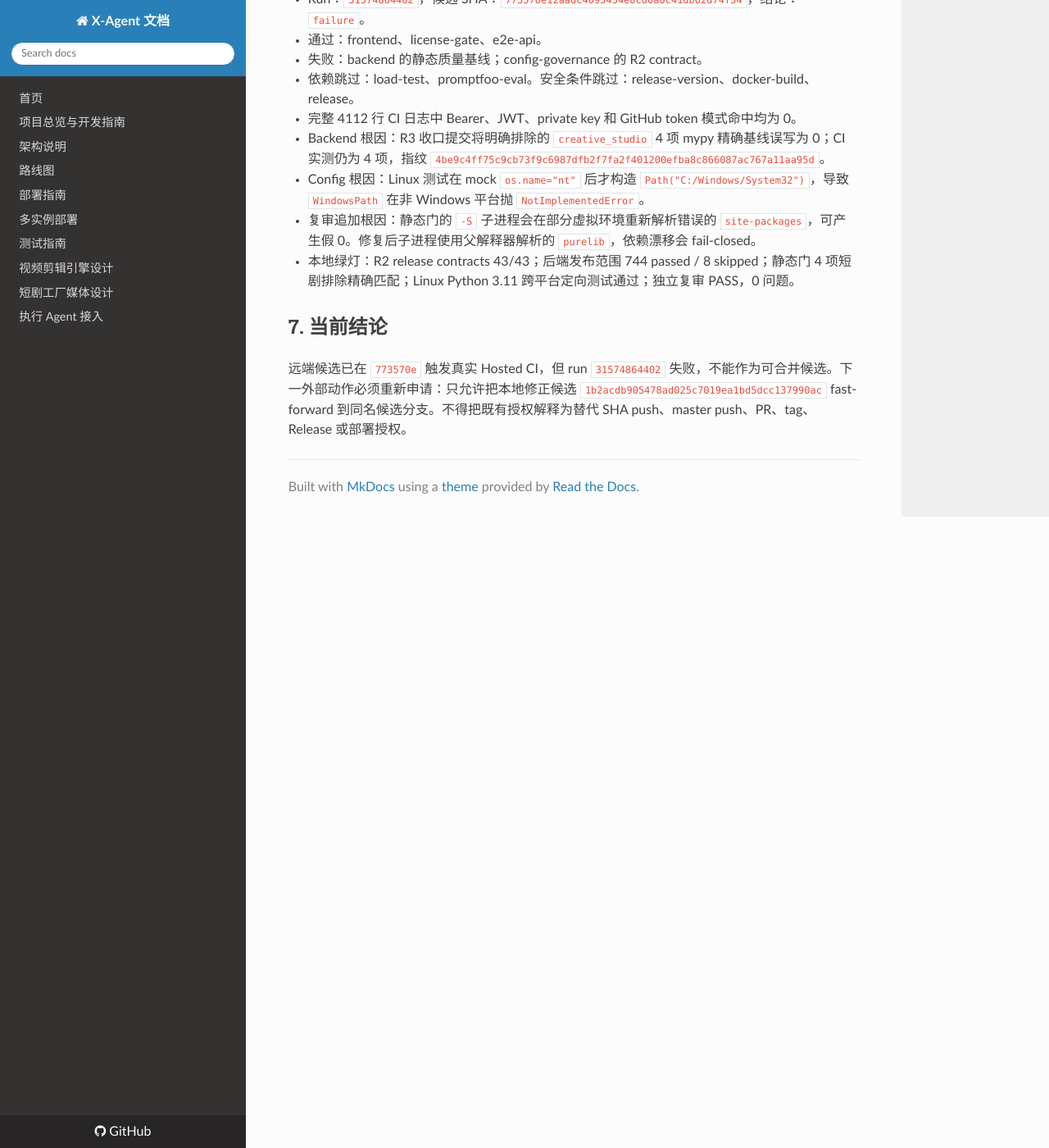
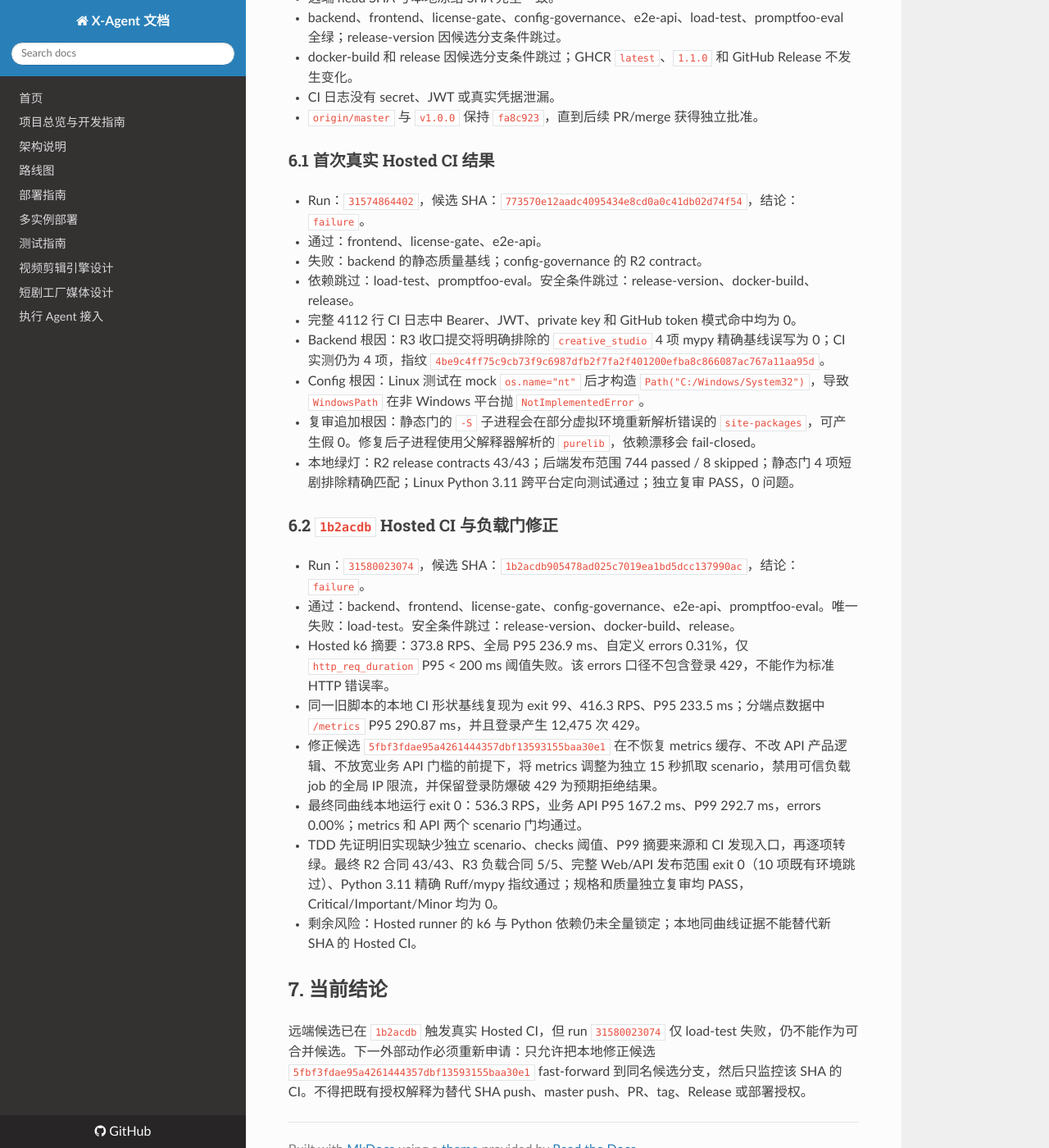
Before and after one commit to xiongpinji/xiongbao, an MkDocs documentation site: the page built from docs/coordination/reports/WEB_API_R3_RELEASE_CANDIDATE_PREFLIGHT.md, in a window 1280 px wide and 1400 px high, scrolled down 2764 px. Shown: the whole window at 82% size. Built offline with MkDocs 1.6.1, drawn with Linux system fonts in a browser that asks for light colours; nearby versions of some CDN libraries; some of the changed text lies outside the part shown.

Commit message:
docs(证据): 记录 R3 负载门修复
补记 1b2acdb Hosted CI 的唯一 load-test 失败及本地修复证据。

冻结下一次仅可推送 5fbf3fd 的授权边界，不创建 PR、标签、Release 或部署。

````diff
--- a/docs/coordination/reports/WEB_API_R3_RELEASE_CANDIDATE_PREFLIGHT.md
+++ b/docs/coordination/reports/WEB_API_R3_RELEASE_CANDIDATE_PREFLIGHT.md
@@ -8,10 +8,11 @@
 - 本地准备基线：`43b395177a0a2cd4f682417a40e449638d7ec8b9`，`master` 相对 `origin/master` ahead 116。
 - 首次候选提交 `1fb2098f0729909701f686b76ffe97c9b3409d13` 已创建远端分支，但因旧 workflow 的 branch allowlist 排除 `candidate/**`，GitHub API 精确返回该 SHA 的 workflow runs 为 0。该提交已被后续修正候选取代，不得进入 PR、master 或 tag。
 - 第二候选提交 `773570e12aadc4095434e8cd0a0c41db02d74f54` 加入 `candidate/**` push 触发合同，并保留候选分支不执行版本发布、镜像推送和 Release 的安全条件。获批快进后已触发 Hosted CI run `31574864402`，但未全绿，不可合并。
-- 当前本地修正候选：`1b2acdb905478ad025c7019ea1bd5dcc137990ac`。该提交仅修复 Hosted CI 暴露的两个门禁根因及一个复审发现的虚拟环境依赖目录漂移；未改短剧产品代码或扩大发布范围。
+- 首个可执行候选 `1b2acdb905478ad025c7019ea1bd5dcc137990ac` 已快进至远端候选分支，并触发 Hosted CI run `31580023074`。该运行仅 load-test 失败，其余可执行候选门全部通过。
+- 当前本地负载门禁修正候选：`5fbf3fdae95a4261444357dbf13593155baa30e1`。该提交仅修正 CI 负载模型、场景阈值与对应合同；未修改 API 产品路由、恢复 `/metrics` 缓存、放宽业务 API 延迟门槛或扩大发布范围。
 - 远端 `origin/master`：`fa8c923c21534c53782d832aa5727735f1aafabd`。
 - `v1.0.0` 的 peeled commit 同为 `fa8c923c21534c53782d832aa5727735f1aafabd`；标签和历史 Release 不得移动或复用。
-- Hosted CI 已覆盖到 `773570e`，但结论为 failure；新修正提交 `1b2acdb` 仍只有本地验证，尚无 Hosted CI 证据。远端 master 仍停留在 `fa8c923`。
+- Hosted CI 已覆盖到 `1b2acdb`，结论为 failure，且唯一失败为 load-test；后继修正 `5fbf3fd` 仍只有本地验证，尚无 Hosted CI 证据。远端 master 仍停留在 `fa8c923`。
 - API、Web、README 和 Web lockfile 已统一准备为 `1.1.0`；标签一致性仍由 `scripts/verify_release_versions.py` 强制。
 
 ## 2. 版本判断
@@ -39,6 +40,8 @@
 
 首次远端创建还暴露第二个真实缺口：`on.push.branches` 原先只包含 `main/master/develop`，所以合法的候选分支不会触发任何 CI。修复合同先证明 `candidate/**` 缺失，再将该模式加入 push allowlist。修正后候选分支会执行 backend、frontend、license、config、API E2E、load 和 promptfoo，而 version、docker-build、release 仍按条件跳过。
 
+第二次 Hosted CI 暴露了负载合同与实时指标语义的偏差：`cbb7de3` 正确让 `/metrics` 绕过 60 秒响应缓存后，旧 k6 脚本仍在每个业务迭代中同步请求 `/metrics`，候选运行等价于约每秒 74.8 次 Prometheus 抓取，而生产配置周期为 15 秒。旧脚本还将无效登录 429 排除在自定义错误率之外，却没有 checks 阈值，导致摘要无法反映真实合同。本地修正保持 `/metrics` 实时语义，将其按 15 秒周期的独立 scenario 验证；业务 API 仍使用原 P95 < 200 ms / P99 < 500 ms 门槛，并为两个 scenario 分别设置延迟、checks 和 errors 阈值。
+
 ## 4. 远端治理边界
 
 - 仓库是私有仓库，默认分支为 `master`。
@@ -60,10 +63,10 @@
 下一次远端动作的建议命令仅供重新审批后执行：
 
 ```powershell
-git push origin 1b2acdb905478ad025c7019ea1bd5dcc137990ac:refs/heads/candidate/webapi-v1.1.0-20260812
+git push origin 5fbf3fdae95a4261444357dbf13593155baa30e1:refs/heads/candidate/webapi-v1.1.0-20260812
 ```
 
-`773570e` 的快进已单独获批并执行，但 CI run `31574864402` 失败。在再次获得对精确 SHA `1b2acdb905478ad025c7019ea1bd5dcc137990ac` 的授权前，不得再次 fast-forward 远端分支。
+`1b2acdb` 的快进已单独获批并执行，但 CI run `31580023074` 仅 load-test 失败。在再次获得对精确 SHA `5fbf3fdae95a4261444357dbf13593155baa30e1` 的授权前，不得再次 fast-forward 远端分支。
 
 ## 6. 候选分支 CI 通过标准
 
@@ -85,6 +88,17 @@ git push origin 1b2acdb905478ad025c7019ea1bd5dcc137990ac:refs/heads/candidate/we
 - 复审追加根因：静态门的 `-S` 子进程会在部分虚拟环境重新解析错误的 `site-packages`，可产生假 0。修复后子进程使用父解释器解析的 `purelib`，依赖漂移会 fail-closed。
 - 本地绿灯：R2 release contracts 43/43；后端发布范围 744 passed / 8 skipped；静态门 4 项短剧排除精确匹配；Linux Python 3.11 跨平台定向测试通过；独立复审 PASS，0 问题。
 
+### 6.2 `1b2acdb` Hosted CI 与负载门修正
+
+- Run：`31580023074`，候选 SHA：`1b2acdb905478ad025c7019ea1bd5dcc137990ac`，结论：`failure`。
+- 通过：backend、frontend、license-gate、config-governance、e2e-api、promptfoo-eval。唯一失败：load-test。安全条件跳过：release-version、docker-build、release。
+- Hosted k6 摘要：373.8 RPS、全局 P95 236.9 ms、自定义 errors 0.31%，仅 `http_req_duration` P95 < 200 ms 阈值失败。该 errors 口径不包含登录 429，不能作为标准 HTTP 错误率。
+- 同一旧脚本的本地 CI 形状基线复现为 exit 99、416.3 RPS、P95 233.5 ms；分端点数据中 `/metrics` P95 290.87 ms，并且登录产生 12,475 次 429。
+- 修正候选 `5fbf3fdae95a4261444357dbf13593155baa30e1` 在不恢复 metrics 缓存、不改 API 产品逻辑、不放宽业务 API 门槛的前提下，将 metrics 调整为独立 15 秒抓取 scenario，禁用可信负载 job 的全局 IP 限流，并保留登录防爆破 429 为预期拒绝结果。
+- 最终同曲线本地运行 exit 0：536.3 RPS，业务 API P95 167.2 ms、P99 292.7 ms，errors 0.00%；metrics 和 API 两个 scenario 门均通过。
+- TDD 先证明旧实现缺少独立 scenario、checks 阈值、P99 摘要来源和 CI 发现入口，再逐项转绿。最终 R2 合同 43/43、R3 负载合同 5/5、完整 Web/API 发布范围 exit 0（10 项既有环境跳过）、Python 3.11 精确 Ruff/mypy 指纹通过；规格和质量独立复审均 PASS，Critical/Important/Minor 均为 0。
+- 剩余风险：Hosted runner 的 k6 与 Python 依赖仍未全量锁定；本地同曲线证据不能替代新 SHA 的 Hosted CI。
+
 ## 7. 当前结论
 
-远端候选已在 `773570e` 触发真实 Hosted CI，但 run `31574864402` 失败，不能作为可合并候选。下一外部动作必须重新申请：只允许把本地修正候选 `1b2acdb905478ad025c7019ea1bd5dcc137990ac` fast-forward 到同名候选分支。不得把既有授权解释为替代 SHA push、master push、PR、tag、Release 或部署授权。
+远端候选已在 `1b2acdb` 触发真实 Hosted CI，但 run `31580023074` 仅 load-test 失败，仍不能作为可合并候选。下一外部动作必须重新申请：只允许把本地修正候选 `5fbf3fdae95a4261444357dbf13593155baa30e1` fast-forward 到同名候选分支，然后只监控该 SHA 的 CI。不得把既有授权解释为替代 SHA push、master push、PR、tag、Release 或部署授权。
````
Also changed, not shown: docs/coordination/WEB_API_RELEASE_TASK_BOARD.md (+2 -2 lines).
